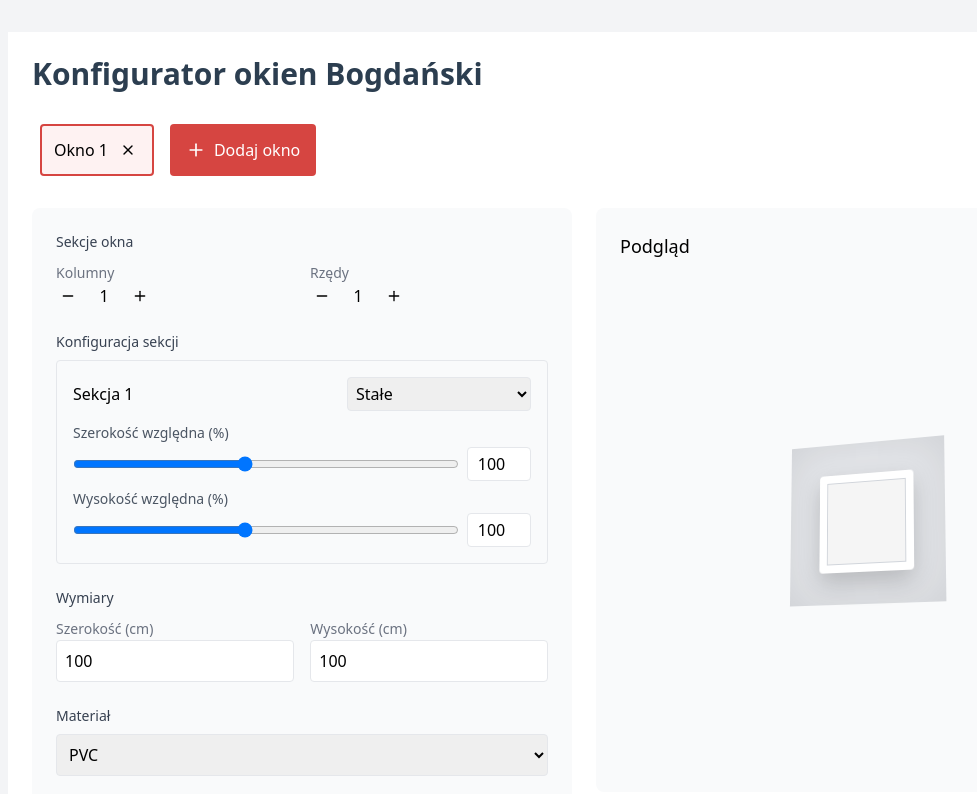
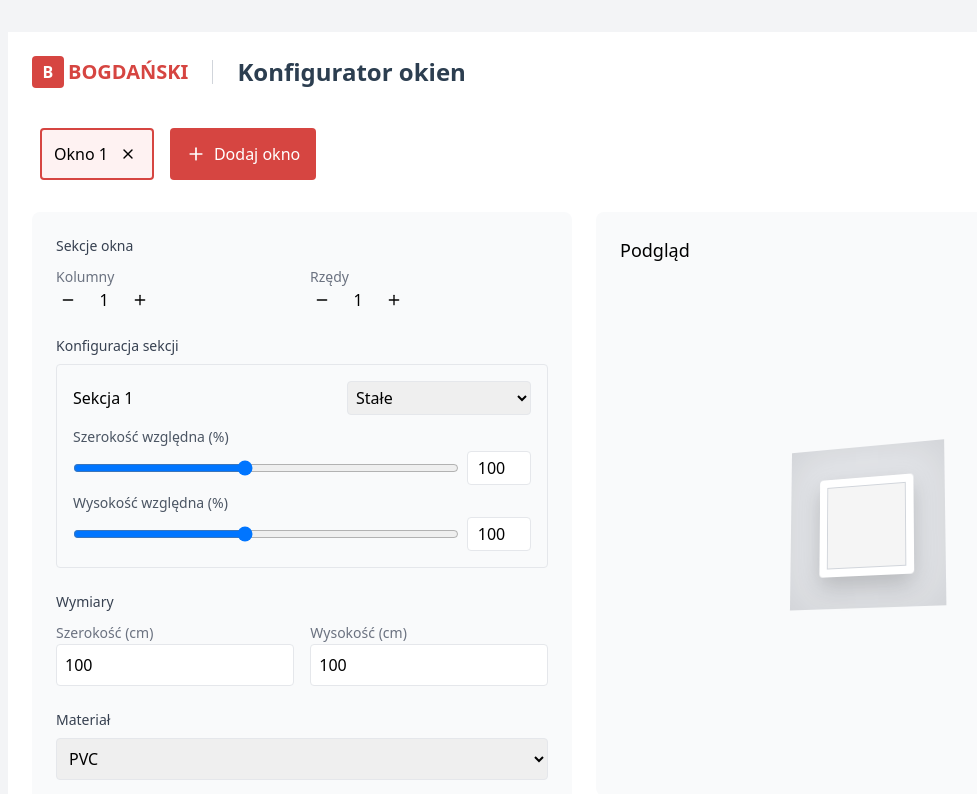
Before and after one commit to KrzysztofKostecki/bogdanski-configurator, a Next.js app: page / in a window 1280 px wide. Shown: the top 794 px of the page, without its empty margins (56-1033 px from the left). Built offline with nearby package versions, Linux system fonts and the light colour scheme.

Commit message:
Add logo

```diff
--- a/components/WindowConfigurator.js
+++ b/components/WindowConfigurator.js
@@ -118,9 +118,24 @@ const WindowConfigurator = () => {
 
   return (
     <div className="max-w-6xl mx-auto p-6 bg-white">
-      <h1 className="text-3xl font-bold mb-6" style={{ color: BRAND_COLORS.secondary }}>
-        Konfigurator okien Bogdański
-      </h1>
+      {/* Logo and header */}
+      <div className="flex items-center gap-2 mb-8">
+        <div className="flex items-center gap-1">
+          <div
+            className="w-8 h-8 flex items-center justify-center text-white font-bold rounded"
+            style={{ backgroundColor: BRAND_COLORS.primary }}
+          >
+            B
+          </div>
+          <div className="text-xl font-bold" style={{ color: BRAND_COLORS.primary }}>
+            BOGDAŃSKI
+          </div>
+        </div>
+        <div className="h-6 w-px bg-gray-300 mx-4" />
+        <h1 className="text-2xl font-bold" style={{ color: BRAND_COLORS.secondary }}>
+          Konfigurator okien
+        </h1>
+      </div>
 
       {/* Windows list */}
       <div className="flex gap-4 mb-6 overflow-x-auto p-2">
@@ -304,7 +319,7 @@ const WindowConfigurator = () => {
                   type="number"
                   value={activeWindow.width}
                   onChange={(e) => updateWindow(activeWindowIndex, {
-                    width: Math.max(50, Math.min(400, parseInt(e.target.value) || 50))
+                    width: Math.max(50, Math.min(300, parseInt(e.target.value) || 50))
                   })}
                   className="w-full p-2 border rounded"
                 />
```
